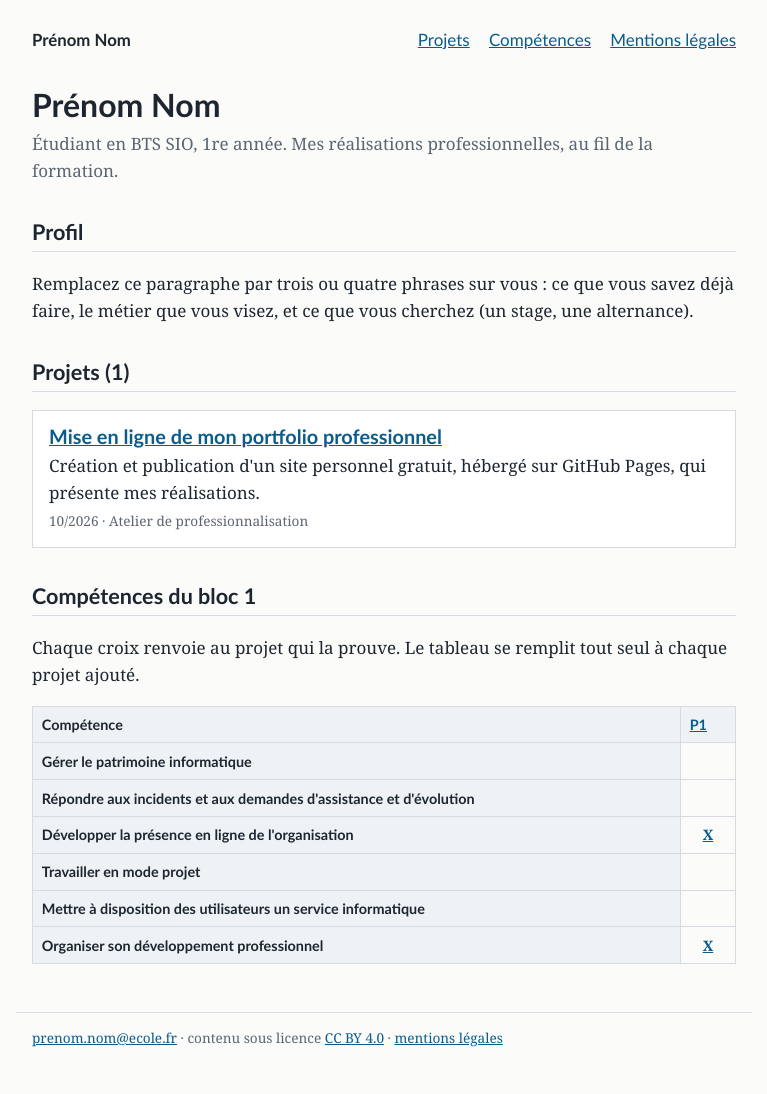
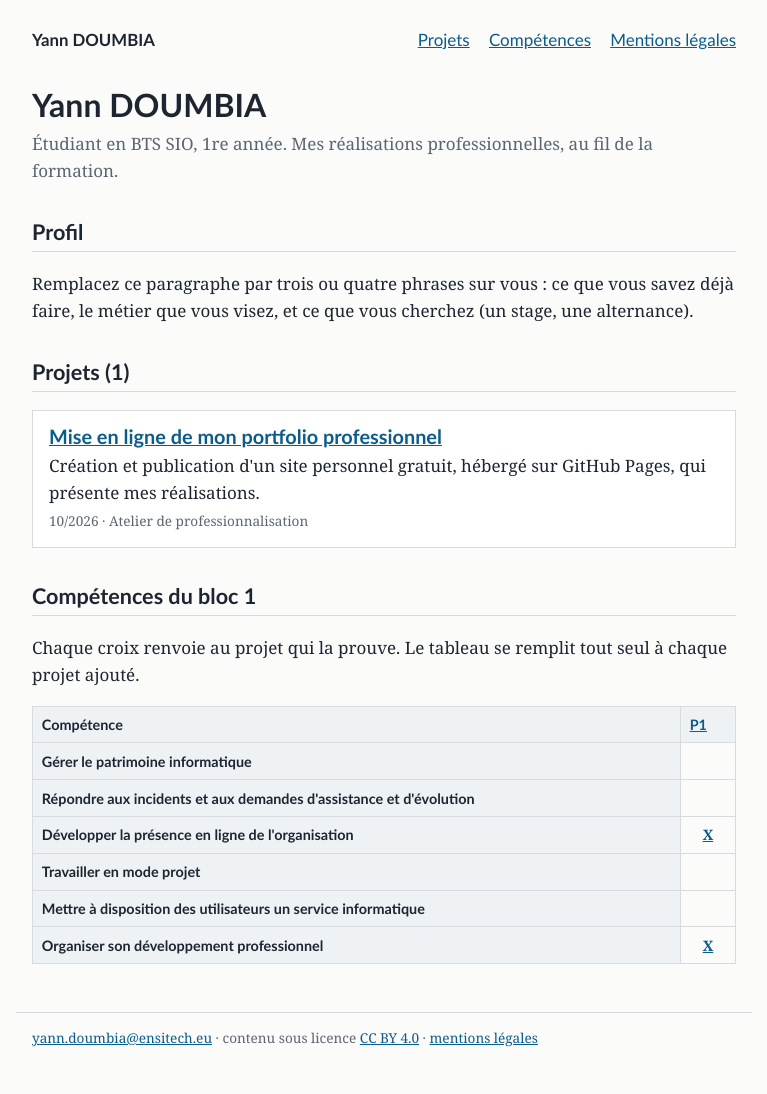
Before and after one commit to Y-D4/Portfolio, a Jekyll site: the page built from index.html, in a window 1280 px wide. Shown: the whole page, without its empty margins (256-1023 px from the left). Built offline with Jekyll 4.4.1, drawn with Linux system fonts in a browser that asks for light colours.

Commit message:
Update _config.yml

```diff
--- a/_config.yml
+++ b/_config.yml
@@ -1,8 +1,8 @@
 # Réglages du portfolio. Modifiez les quatre lignes ci-dessous, enregistrez,
 # et le site se met à jour tout seul après la publication.
-title: "Prénom Nom"
+title: "Yann DOUMBIA"
 description: "Étudiant en BTS SIO, 1re année. Mes réalisations professionnelles, au fil de la formation."
-email: "prenom.nom@ecole.fr"
+email: "yann.doumbia@ensitech.eu"
 linkedin: ""
 
 lang: fr
```
